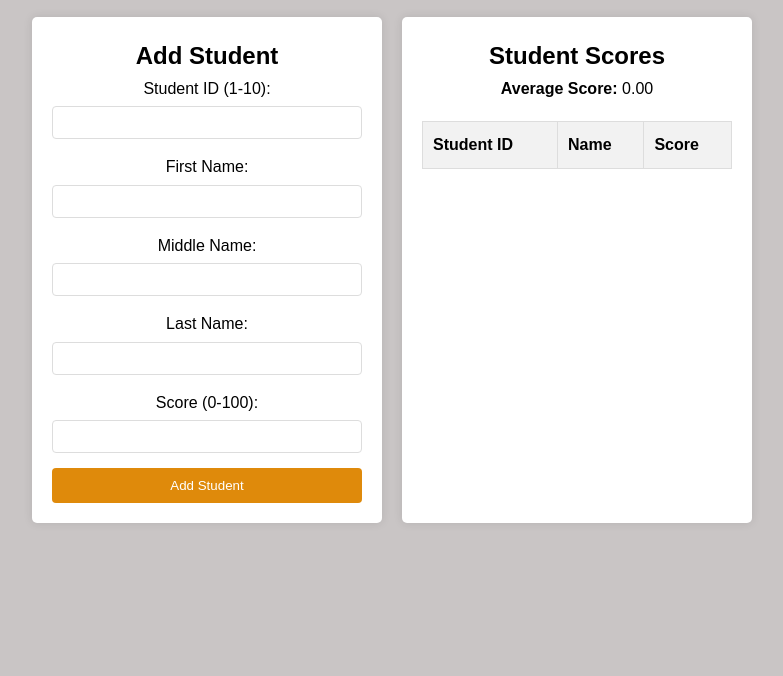
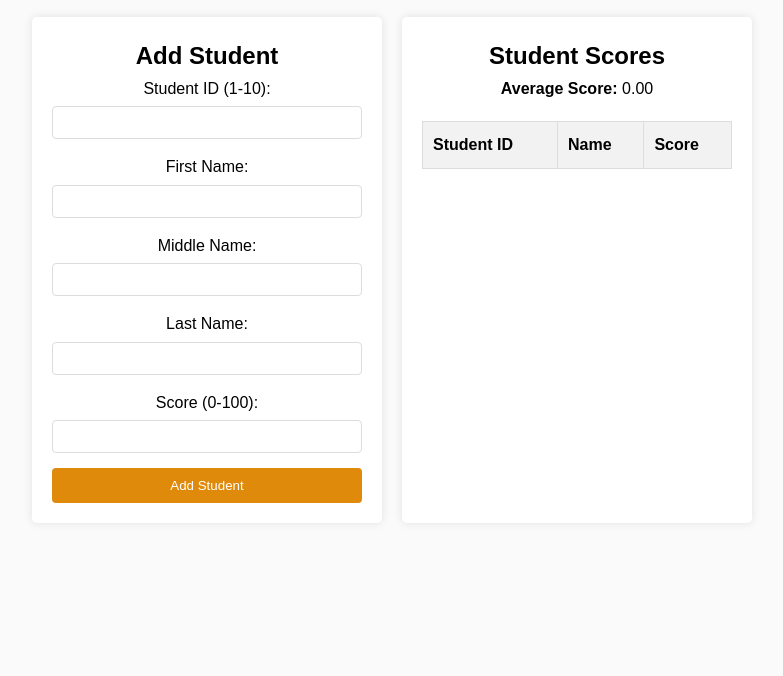
Before and after one commit to ryanmueller24/SE-course-project-2, a website: page frontend/public/index.html in a window 1280 px wide. Shown: the part 124-800 px from the top of the page, without its empty margins (248-1031 px from the left). Drawn offline with Linux system fonts and the light colour scheme; no server answers.

Commit message:
little touches

```diff
--- a/frontend/public/css/styles.css
+++ b/frontend/public/css/styles.css
@@ -8,7 +8,7 @@
     font-family: Arial, sans-serif;
     line-height: 1.6;
     padding: 20px;
-    background-color: #c9c5c5;
+    background-color: #fafafa;
   }
 
   .container {
```
Also changed, not shown: README.md, 3 other files.
